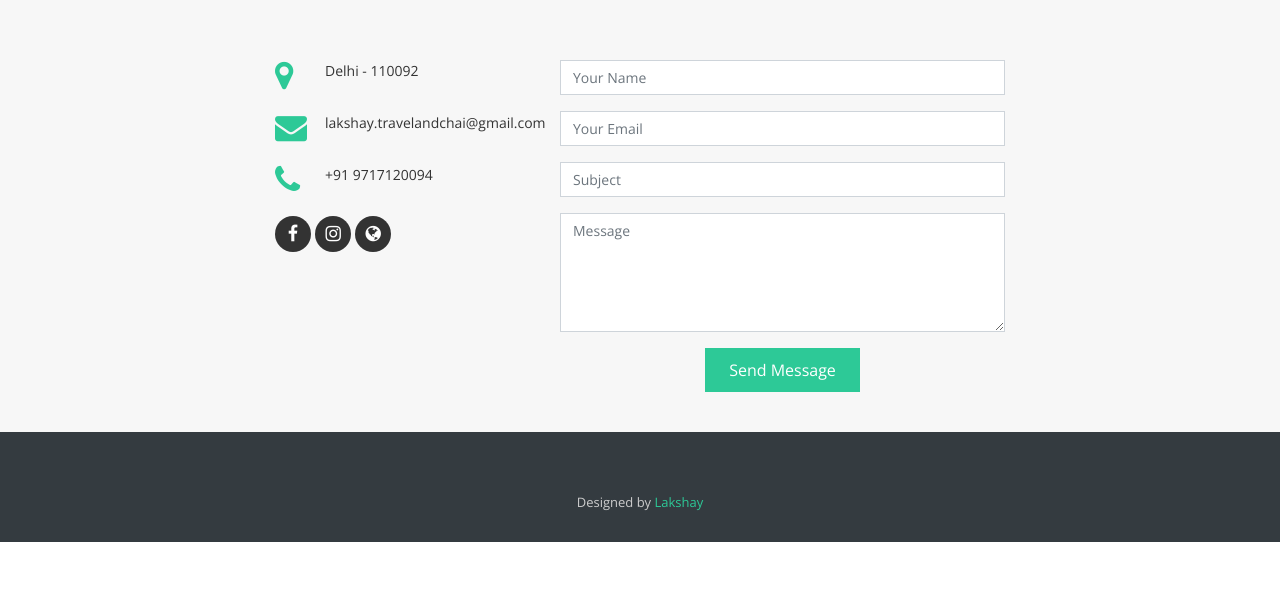
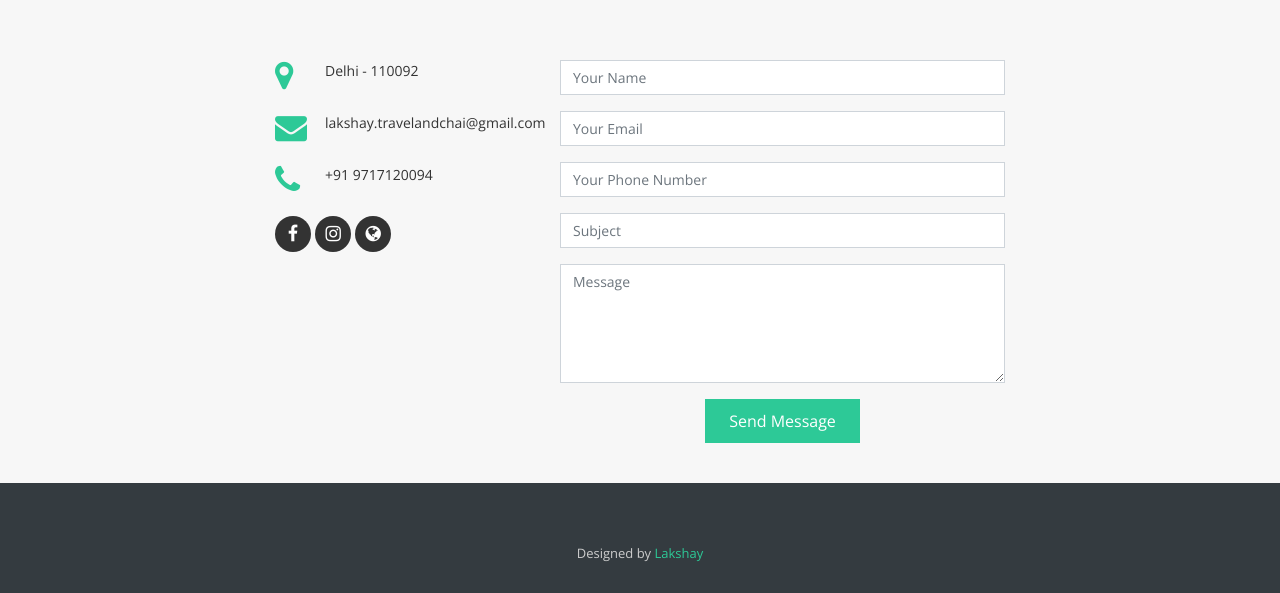
Before and after one commit to Lakshay813/JGAdventure, a plain HTML site: page index.html in a window 1280 px wide. Shown: the part 5975-6568 px from the top of the page. Before the commit the page ends 6517 px from the top, so only its background shows below. Drawn offline with nearby package versions, Linux system fonts and the light colour scheme; grey boxes are pictures that could not be loaded.

Commit message:
Update index.html

```diff
--- a/index.html
+++ b/index.html
@@ -511,13 +511,17 @@ Especially Uttarakhand and Himachal, with their gigantic potential for almost al
             <div class="form">
               <div id="sendmessage">Your message has been sent. Thank you!</div>
               <div id="errormessage">Your message has been sent. Thank you!</div>
-              <form action="https://formspree.io/lakshaysharma84@gmail.com" method="POST" role="form" class="contactForm" />
+              <form action="https://script.google.com/macros/s/AKfycby7PYfj0OtE1Sbmg7LiPRQnu1swSbnZ5Sw5ETTaBw/exec" method="POST" role="form" class="contactForm" />
                 <div class="form-group">
                   <input type="text" name="name" class="form-control" id="name" placeholder="Your Name" data-rule="minlen:4" data-msg="Please enter at least 4 chars" />
                   <div class="validation"></div>
                 </div>
                 <div class="form-group">
                   <input type="email" class="form-control" name="email" id="email" placeholder="Your Email" data-rule="email" data-msg="Please enter a valid email" />
+                  <div class="validation"></div>
+                </div>
+		    <div class="form-group">
+                  <input type="number" name="number" class="form-control" id="number" placeholder="Your Phone Number" data-rule="minlen:4" data-msg="Please enter at least 4 chars" />
                   <div class="validation"></div>
                 </div>
                 <div class="form-group">
```
